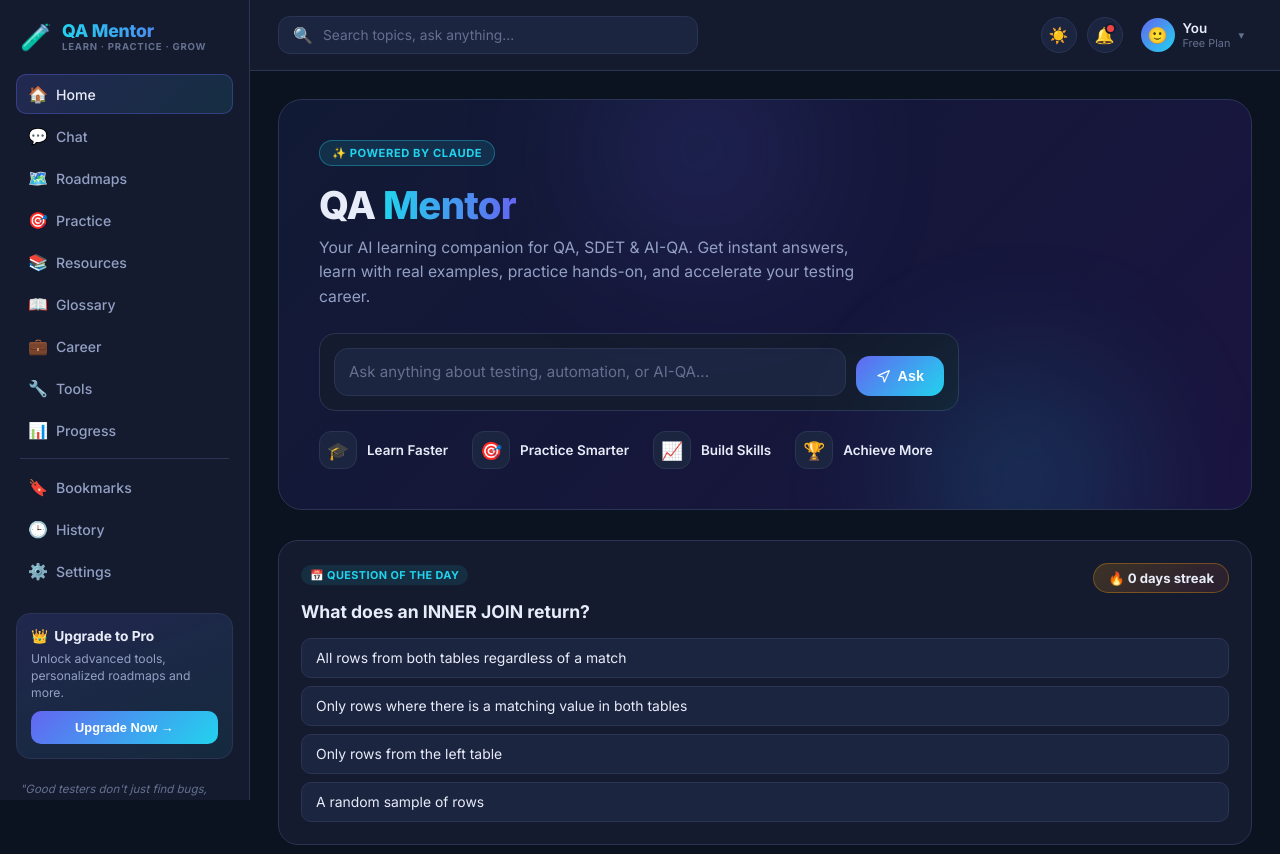
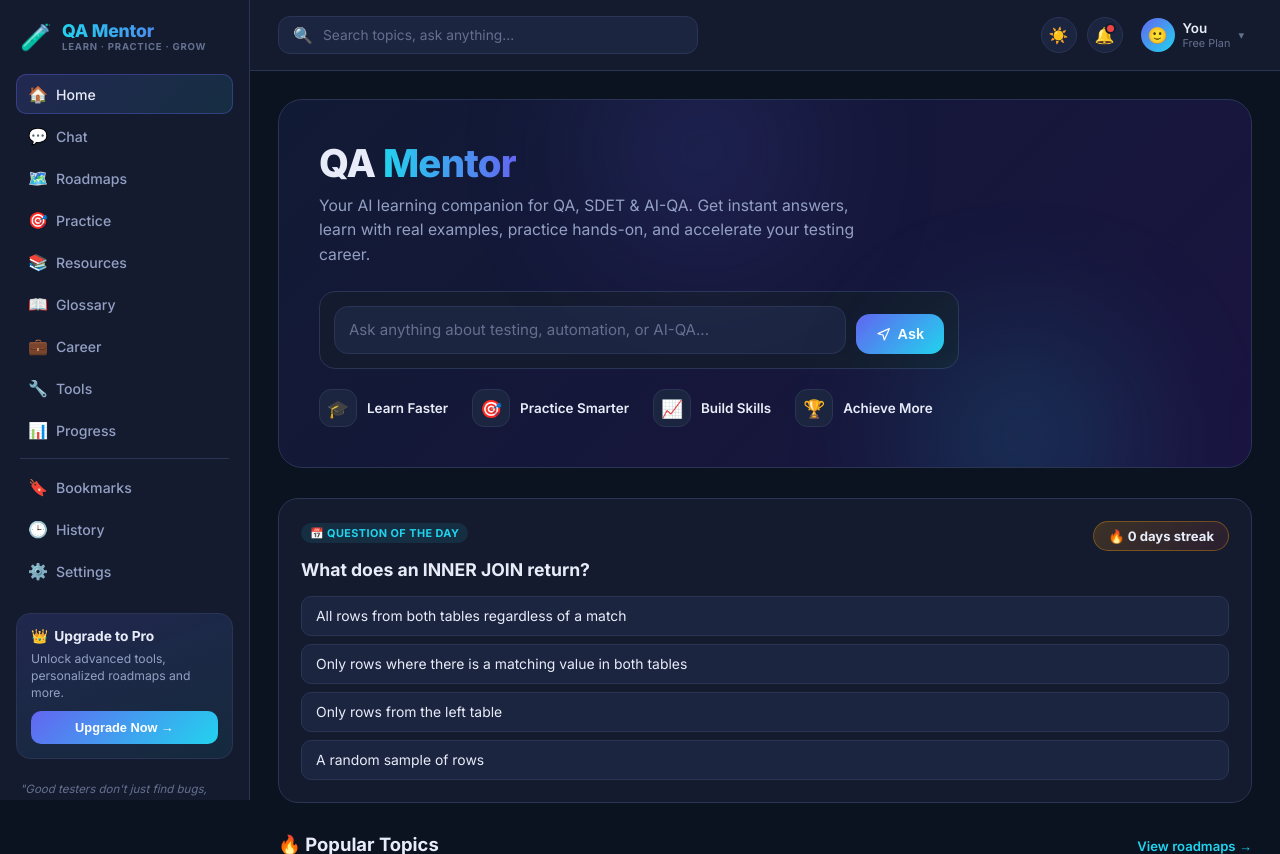
Before and after one commit to madhukambampati/API, a Flask app: page / in a window 1280 px wide. Shown: the top 854 px of the page. Run offline with Flask 3, Linux system fonts and the light colour scheme.

Commit message:
Remove "Powered by Claude" badge from Home hero
Co-Authored-By: Claude Sonnet 5 <noreply@anthropic.com>
Claude-Session: https://claude.ai/code/session_01QeeErSQc1hjDbKGaepizEy

```diff
--- a/qa-mentor-agent/templates/home.html
+++ b/qa-mentor-agent/templates/home.html
@@ -4,7 +4,6 @@
 <section class="hero">
   <div class="hero-blob one"></div>
   <div class="hero-blob two"></div>
-  <span class="hero-badge">✨ Powered by Claude</span>
   <h1>QA <span>Mentor</span></h1>
   <p class="lead">
     Your AI learning companion for QA, SDET &amp; AI-QA. Get instant answers, learn
```
